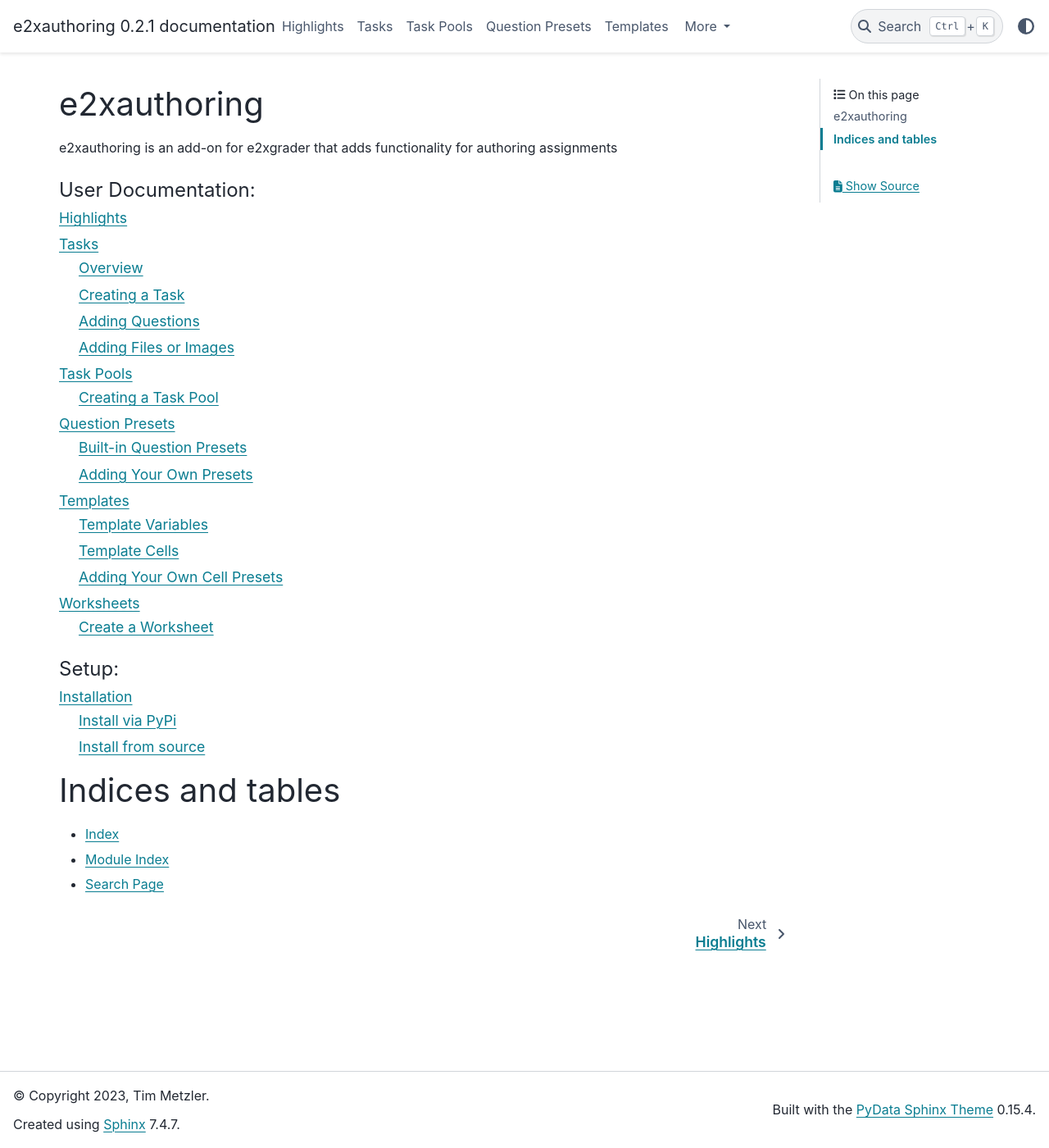
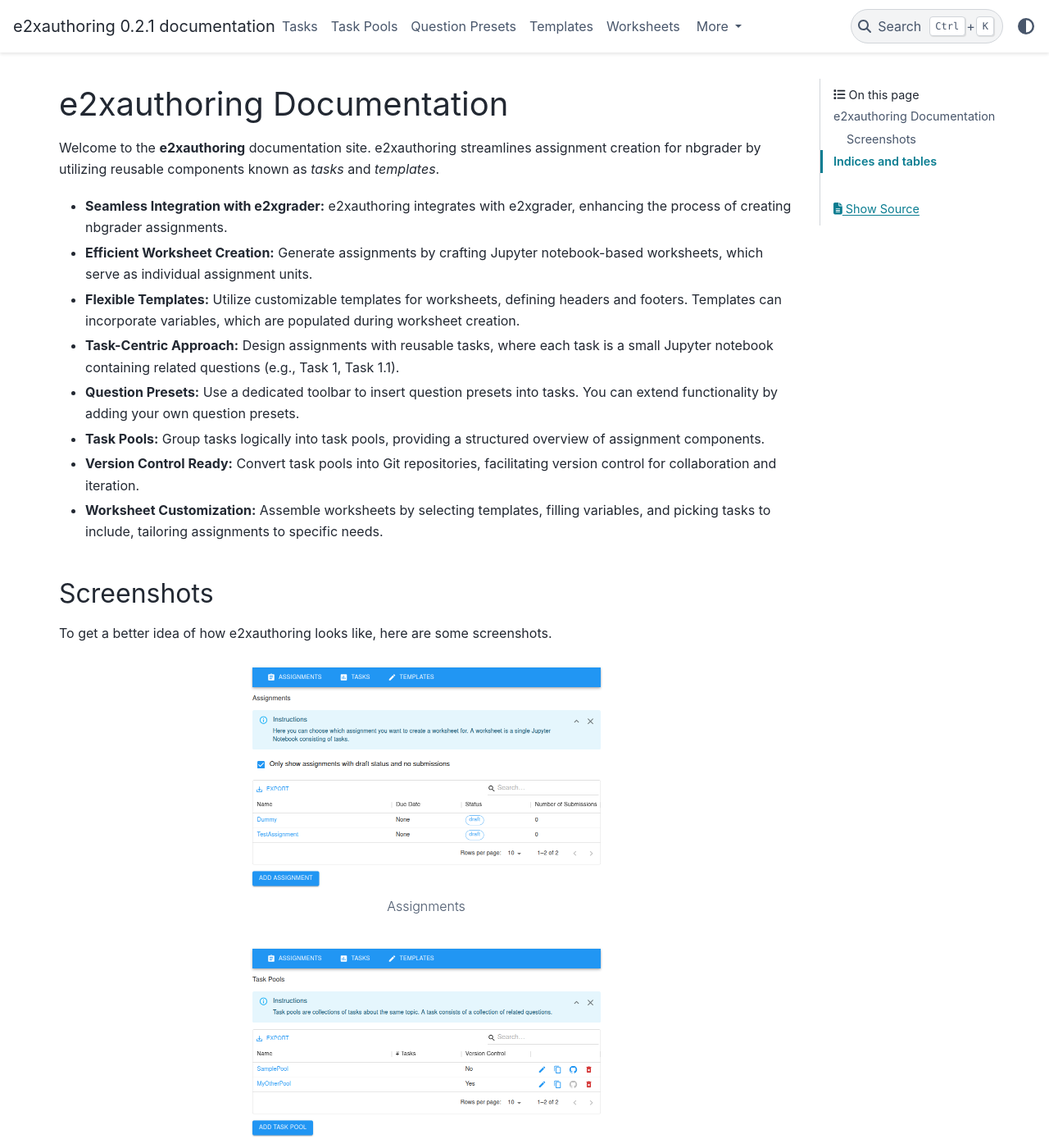
Before and after one commit to DigiKlausur/e2xauthoring, a Sphinx documentation site: the page built from docs/source/index.rst, in a window 1280 px wide and 1400 px high. Shown: the whole window at 82% size. Built offline with Sphinx 7.4.7 and the PyData theme 0.15.4, drawn with Linux system fonts in a browser that asks for light colours; some of the changed text lies outside the part shown.

Commit message:
Update docs with screenshots

```diff
--- a/docs/source/index.rst
+++ b/docs/source/index.rst
@@ -3,16 +3,53 @@
    You can adapt this file completely to your liking, but it should at least
    contain the root `toctree` directive.
 
-e2xauthoring
-============
+e2xauthoring Documentation
+==========================
 
-e2xauthoring is an add-on for e2xgrader that adds functionality for authoring assignments
+Welcome to the **e2xauthoring** documentation site. e2xauthoring streamlines assignment creation for nbgrader by utilizing reusable components known as *tasks* and *templates*.
+
+* **Seamless Integration with e2xgrader:** e2xauthoring integrates with e2xgrader, enhancing the process of creating nbgrader assignments.
+* **Efficient Worksheet Creation:** Generate assignments by crafting Jupyter notebook-based worksheets, which serve as individual assignment units.
+* **Flexible Templates:** Utilize customizable templates for worksheets, defining headers and footers. Templates can incorporate variables, which are populated during worksheet creation.
+* **Task-Centric Approach:** Design assignments with reusable tasks, where each task is a small Jupyter notebook containing related questions (e.g., Task 1, Task 1.1).
+* **Question Presets:** Use a dedicated toolbar to insert question presets into tasks. You can extend functionality by adding your own question presets.
+* **Task Pools:** Group tasks logically into task pools, providing a structured overview of assignment components.
+* **Version Control Ready:** Convert task pools into Git repositories, facilitating version control for collaboration and iteration.
+* **Worksheet Customization:** Assemble worksheets by selecting templates, filling variables, and picking tasks to include, tailoring assignments to specific needs.
+
+Screenshots
+-----------
+
+To get a better idea of how e2xauthoring looks like, here are some screenshots.
+
+.. figure:: user_docs/img/assignments.png
+    :alt: Assignments Page
+    :scale: 50%
+
+    Assignments
+
+.. figure:: user_docs/img/tasks.png
+    :alt: Tasks Page
+    :scale: 50%
+
+    Tasks
+
+.. figure:: user_docs/img/templates.png
+    :alt: Templates Page
+    :scale: 50%
+
+    Templates
+
+.. figure:: user_docs/img/add_question.png
+    :alt: Creating a Task
+    :scale: 50%
+
+    Creating a Task
 
 .. toctree::
    :maxdepth: 2
    :caption: User Documentation:
 
-   user_docs/highlights
    user_docs/task
    user_docs/pool
    user_docs/questions
```
Also changed, not shown: docs/source/user_docs/highlights.rst (deleted, +0 -18 lines), docs/source/user_docs/img/assignments.png (added), docs/source/user_docs/img/tasks.png (added), docs/source/user_docs/img/templates.png (added).
